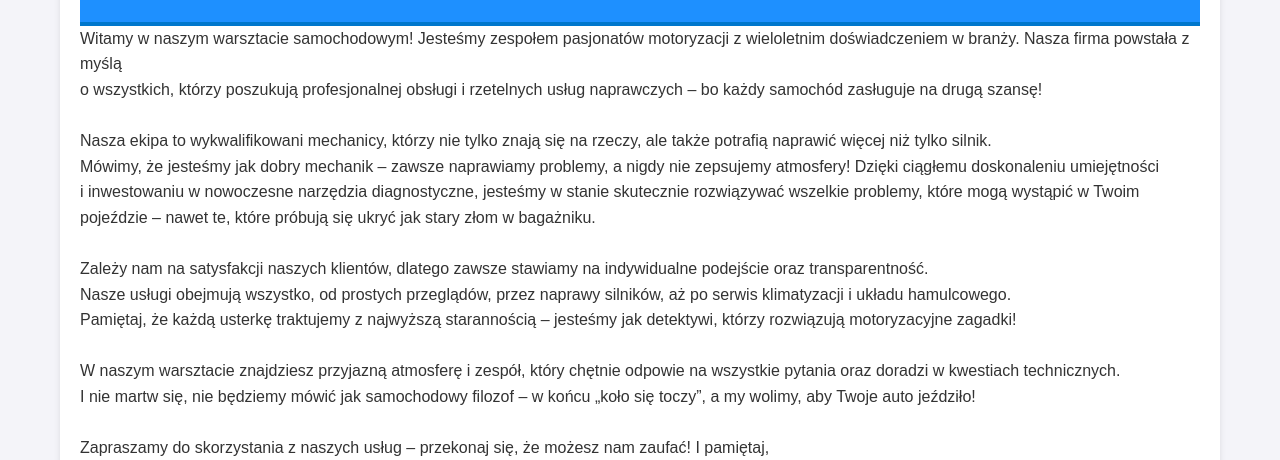
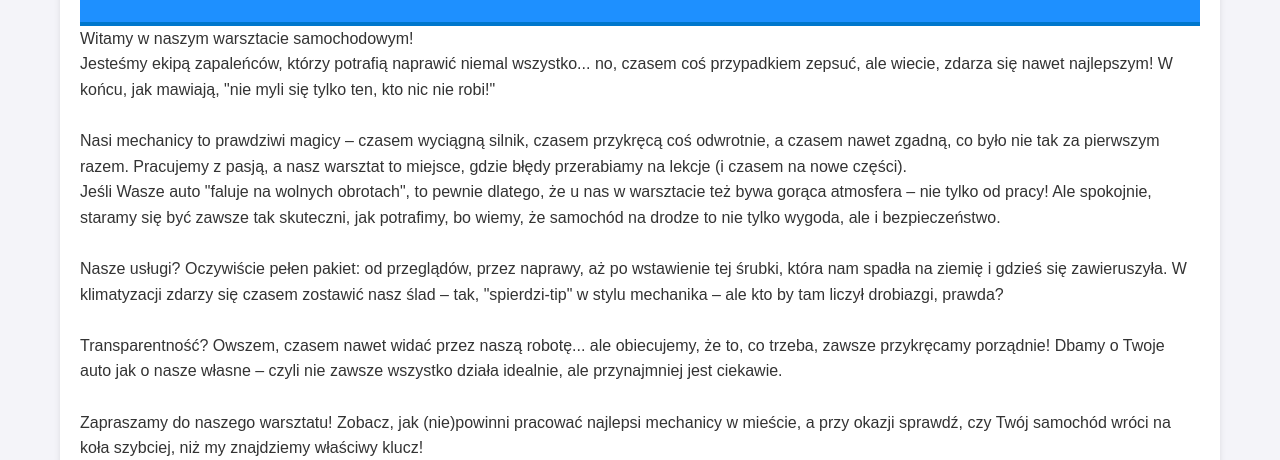
Before and after one commit to mechanika-przypadku/mechanika-przypadku.github.io, a plain HTML site: page index.html in a window 1280 px wide. Shown: the part 492-952 px from the top of the page. Drawn offline with Linux system fonts and the light colour scheme.

Commit message:
Update index.html

```diff
--- a/index.html
+++ b/index.html
@@ -32,23 +32,17 @@
         <article>
             <section>
                 <header><h2>O nas</h2></header>
-                <p>Witamy w naszym warsztacie samochodowym! Jesteśmy zespołem pasjonatów motoryzacji z wieloletnim doświadczeniem w branży. Nasza firma powstała z myślą<br>
-                   o wszystkich, którzy poszukują profesjonalnej obsługi i rzetelnych usług naprawczych – bo każdy samochód zasługuje na drugą szansę!<br><br>
+                <p>Witamy w naszym warsztacie samochodowym!<br>
+                    Jesteśmy ekipą zapaleńców, którzy potrafią naprawić niemal wszystko... no, czasem coś przypadkiem zepsuć, ale wiecie, zdarza się nawet najlepszym! W końcu, jak mawiają, "nie myli się tylko ten, kto nic nie robi!"<br><br>
 
-                    Nasza ekipa to wykwalifikowani mechanicy, którzy nie tylko znają się na rzeczy, ale także potrafią naprawić więcej niż tylko silnik.<br>
-                    Mówimy, że jesteśmy jak dobry mechanik – zawsze naprawiamy problemy, a nigdy nie zepsujemy atmosfery! Dzięki ciągłemu doskonaleniu umiejętności<br>
-                    i inwestowaniu w nowoczesne narzędzia diagnostyczne, jesteśmy w stanie skutecznie rozwiązywać wszelkie problemy, które mogą wystąpić w Twoim<br>
-                    pojeździe – nawet te, które próbują się ukryć jak stary złom w bagażniku.<br><br>
+                    Nasi mechanicy to prawdziwi magicy – czasem wyciągną silnik, czasem przykręcą coś odwrotnie, a czasem nawet zgadną, co było nie tak za pierwszym razem. Pracujemy z pasją, a nasz warsztat to miejsce, gdzie błędy przerabiamy na lekcje (i czasem na nowe części).<br>
+                    Jeśli Wasze auto "faluje na wolnych obrotach", to pewnie dlatego, że u nas w warsztacie też bywa gorąca atmosfera – nie tylko od pracy! Ale spokojnie, staramy się być zawsze tak skuteczni, jak potrafimy, bo wiemy, że samochód na drodze to nie tylko wygoda, ale i bezpieczeństwo.<br><br>
 
-                    Zależy nam na satysfakcji naszych klientów, dlatego zawsze stawiamy na indywidualne podejście oraz transparentność.<br>
-                    Nasze usługi obejmują wszystko, od prostych przeglądów, przez naprawy silników, aż po serwis klimatyzacji i układu hamulcowego.<br>
-                    Pamiętaj, że każdą usterkę traktujemy z najwyższą starannością – jesteśmy jak detektywi, którzy rozwiązują motoryzacyjne zagadki!<br><br>
+                    Nasze usługi? Oczywiście pełen pakiet: od przeglądów, przez naprawy, aż po wstawienie tej śrubki, która nam spadła na ziemię i gdzieś się zawieruszyła. W klimatyzacji zdarzy się czasem zostawić nasz ślad – tak, "spierdzi-tip" w stylu mechanika – ale kto by tam liczył drobiazgi, prawda?<br><br>
 
-                    W naszym warsztacie znajdziesz przyjazną atmosferę i zespół, który chętnie odpowie na wszystkie pytania oraz doradzi w kwestiach technicznych.<br>
-                    I nie martw się, nie będziemy mówić jak samochodowy filozof – w końcu „koło się toczy”, a my wolimy, aby Twoje auto jeździło!<br><br>
+                    Transparentność? Owszem, czasem nawet widać przez naszą robotę... ale obiecujemy, że to, co trzeba, zawsze przykręcamy porządnie! Dbamy o Twoje auto jak o nasze własne – czyli nie zawsze wszystko działa idealnie, ale przynajmniej jest ciekawie.<br><br>
 
-                    Zapraszamy do skorzystania z naszych usług – przekonaj się, że możesz nam zaufać! I pamiętaj,<br>
-                    w naszym warsztacie każda naprawa to inwestycja w komfort i bezpieczeństwo na drodze!</p><br><br>
+                   Zapraszamy do naszego warsztatu! Zobacz, jak (nie)powinni pracować najlepsi mechanicy w mieście, a przy okazji sprawdź, czy Twój samochód wróci na koła szybciej, niż my znajdziemy właściwy klucz!</p><br><br>
             </section>
 
             <section class="slideshow">
```
